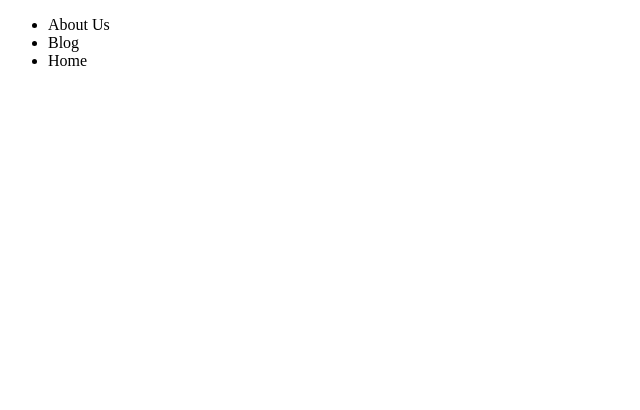
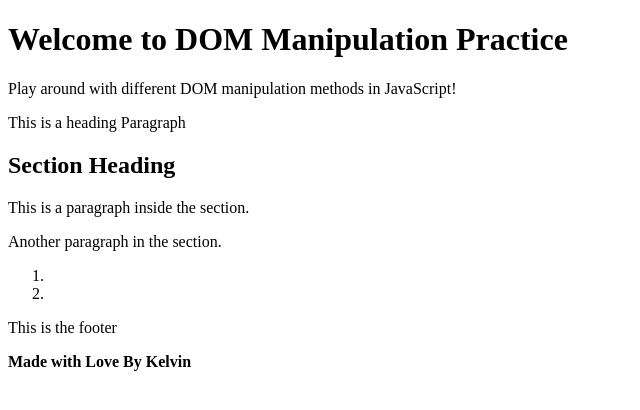
Before and after one commit to njugus/JS-TRICKY-QUESTIONS-AND-SOLUTIONS, a website: page index.html in a window 1280 px wide. Shown: the whole page, without its empty margins (0-640 px from the left). Drawn offline with Linux system fonts and the light colour scheme.

Commit message:
adds DOM elements manipulation methods

```diff
--- a/index.html
+++ b/index.html
@@ -3,21 +3,80 @@
 <head>
     <meta charset="UTF-8">
     <meta name="viewport" content="width=device-width, initial-scale=1.0">
-    <title>Document</title>
+    <title>DOM Manipulation</title>
 </head>
 <body>
-    <ul class="container">
-        <li class="item">Home</li>
-        <li class="item">About Us</li>
-        <li class="item">Blog</li>
-    </ul>
+    <header>
+        <h1 id="main-heading">Welcome to DOM Manipulation Practice</h1>
+        <p id="description">Play around with different DOM manipulation methods in JavaScript!</p>
+    </header>
+
+    <main>
+        <section id="content-section">
+            <h2 id="section-heading">Section Heading</h2>
+            <p class="paragraph">This is a paragraph inside the section.</p>
+            <p class="paragraph">Another paragraph in the section.</p>
+            <ul id="item-list">
+                <li>Item 1</li>
+                <li>Item 2</li>
+                <li>Item 3</li>
+            </ul>
+        </section>
+    </main>
+
+    <footer>
+        <p id="footer-text">This is the footer</p>
+    </footer>
+
     <script>
-        let div = document.querySelector(".container")
-        let firstElement = div.querySelector(".item")
-        let secondElement = firstElement.nextElementSibling
-        let thirdElement = firstElement
-        div.appendChild(thirdElement)
-        console.log(div.textContent)
+        //after()
+        //allows you to add multiple nodes
+        const header = document.querySelector("header")
+        const  firstPara = document.getElementById("description")
+        const newElement = document.createElement("p")
+        newElement.textContent = "This is a heading Paragraph"
+        newElement.id = "bottom-description"
+        firstPara.after(newElement)
+
+        //append()
+        //it allows you to add multiple nodes
+        let main = document.querySelector("main")
+        let para = document.createElement("p")
+        let newSection = document.createElement("section")
+        main.append(newSection)
+
+        //prepend()
+        //add nodes at the beggining of a nodelist
+        main.prepend(para)
+
+        //insertAdjacentHTML - add nodes to the parent elment based on positionName
+        let footer = document.querySelector("footer")
+        footer.insertAdjacentHTML("afterend", "<strong> Made with Love By Kelvin<strong/>")
+
+        //replace child
+        //replace the old element child with a new element child
+        let section = document.getElementById("content-section")
+
+        let unorderedList = document.getElementById("item-list")
+        let newOrderedList = document.createElement("ol")
+
+        let newListOne = document.createElement("li")
+        let newListTwo = document.createElement("li")
+        section.replaceChild(newOrderedList, unorderedList)
+        newOrderedList.append(newListOne, newListTwo)
+
+        //cloneNode()
+        let node = document.querySelector("main")
+        let clonedNode = node.cloneNode(true)
+
+        //removeChild()
+        node.removeChild(node.firstElementChild)
+
+        //insertBefore()
+        let body = document.querySelector("body")
+        let div = document.createElement("div")
+        body.insertBefore(div, node)
+        console.log(body)
     </script>
 </body>
 </html>
```
